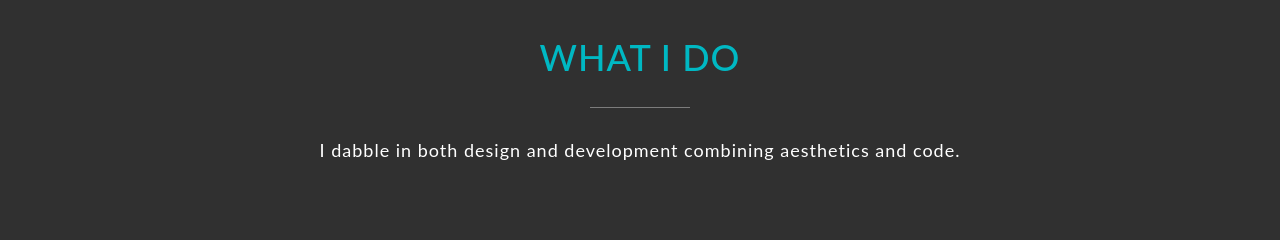
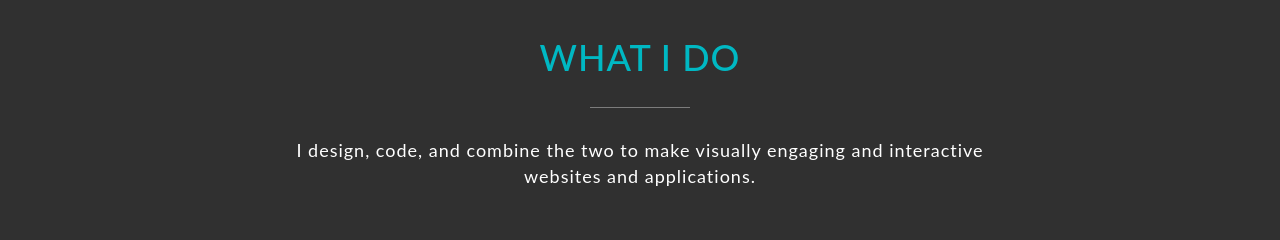
Before and after one commit to Bugs23/bugs23.github.io, a website: page index.html in a window 1280 px wide. Shown: the part 1380-1620 px from the top of the page. Drawn offline with nearby package versions, Linux system fonts and the light colour scheme.

Commit message:
Updated What I Do section sub-heading

```diff
--- a/index.html
+++ b/index.html
@@ -82,7 +82,7 @@
                             <h1 class="ru-section-title text-uppercase">What I Do</h1>
                             <div class="ru-section-header-underline"></div>
                             <div class="ru-section-subheading">
-                                I dabble in both design and development combining aesthetics and code.
+                                I design, code, and combine the two to make visually engaging and interactive websites and applications.
                             </div>
                         </div>
                     </div>
```
